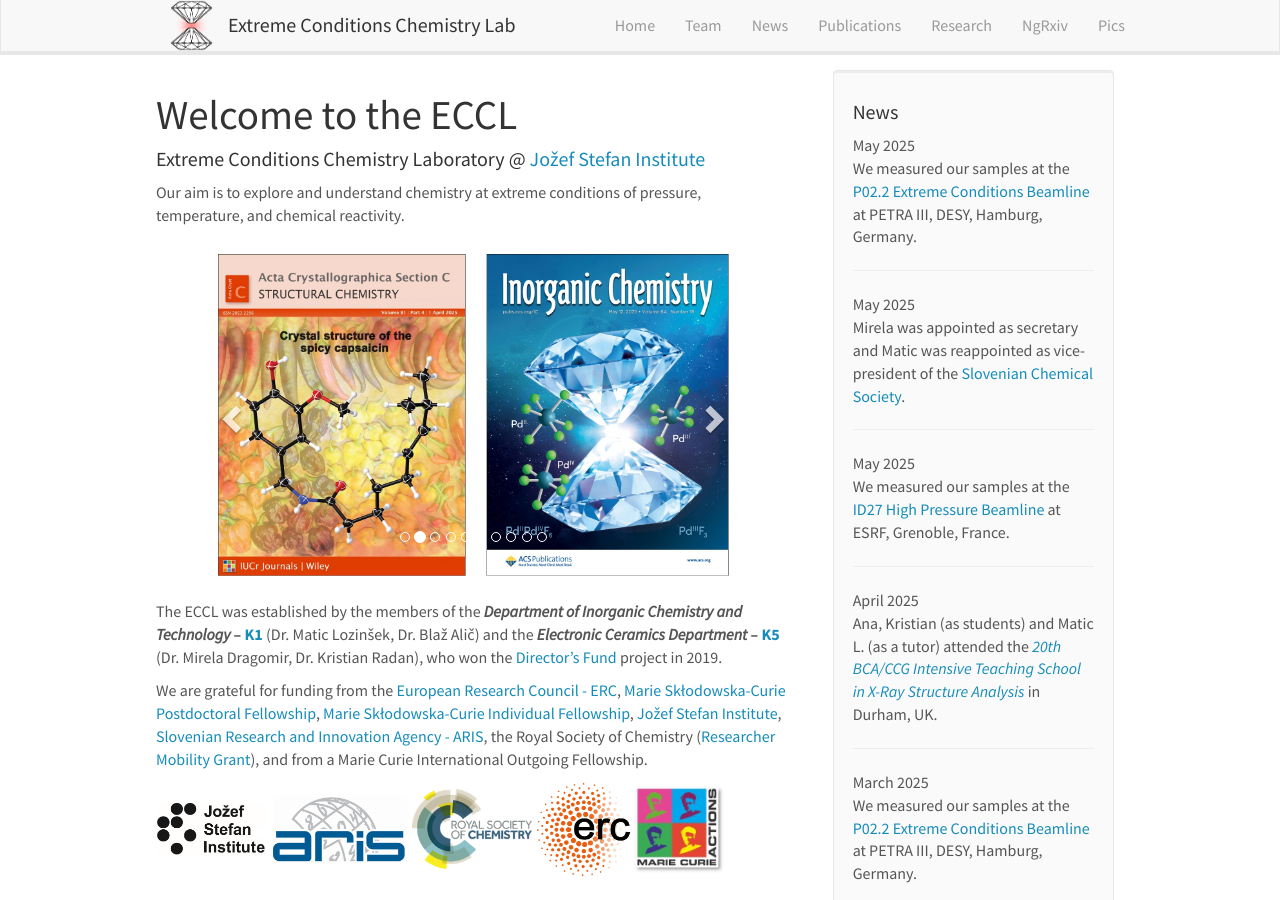
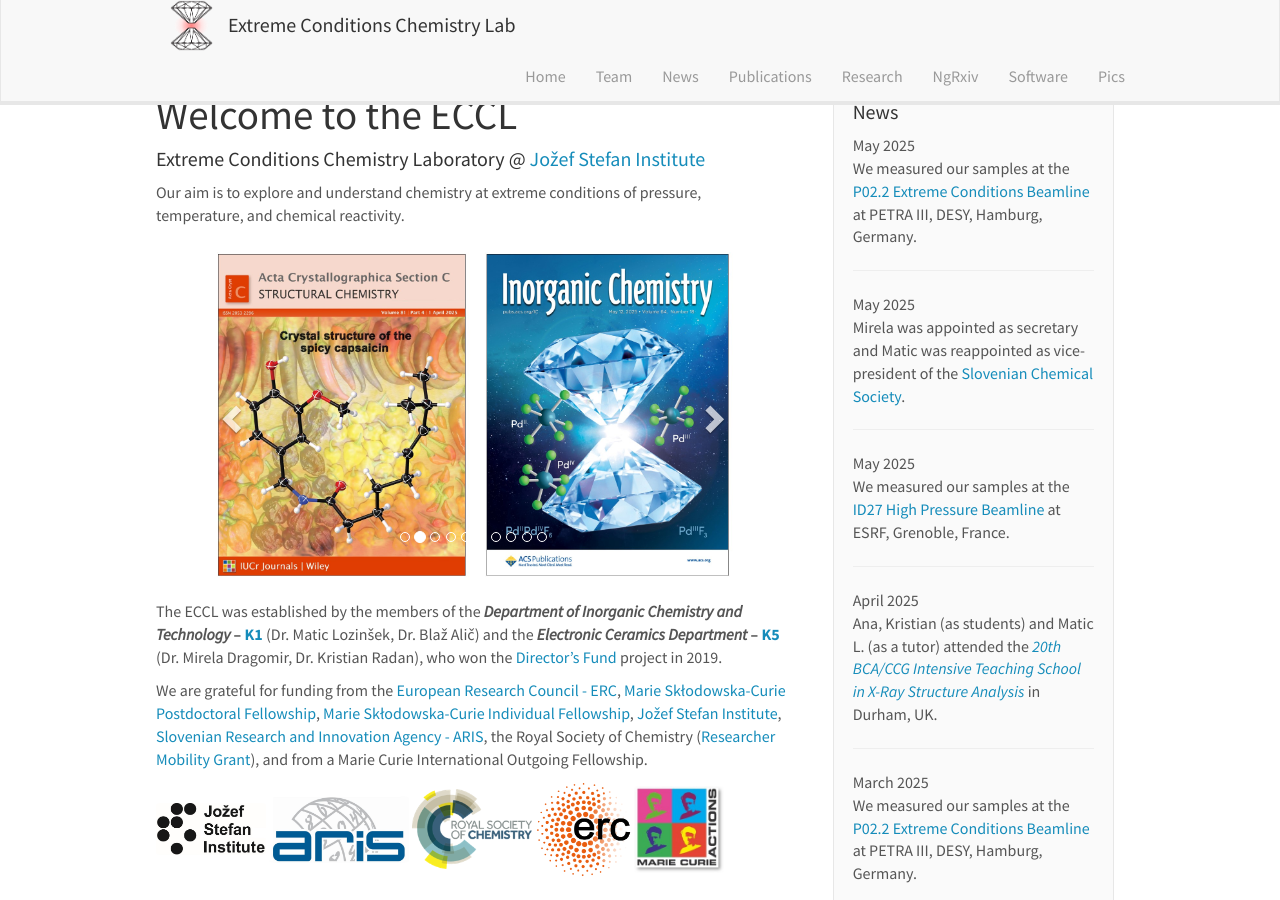
Before and after one commit to eccl-jsi/eccl-jsi.github.io, a Jekyll site: the page built from _pages/home.md, in a window 1280 px wide and 900 px high. Built offline with Jekyll 4.4.1, drawn with Linux system fonts in a browser that asks for light colours; nearby versions of some CDN libraries.

Commit message:
Update header.html

```diff
--- a/_includes/header.html
+++ b/_includes/header.html
@@ -18,6 +18,7 @@
 		<li><a href="{{ site.url }}{{ site.baseurl }}/publications">Publications</a></li>
 		<li><a href="{{ site.url }}{{ site.baseurl }}/research">Research</a></li>
 		<li><a href="{{ site.url }}{{ site.baseurl }}/ngrxiv">NgRxiv</a></li>
+		<li><a href="{{ site.url }}{{ site.baseurl }}/software">Software</a></li>
 		<li><a href="{{ site.url }}{{ site.baseurl }}/pictures">Pics</a></li>
 	  </ul>
 	</div>
```
